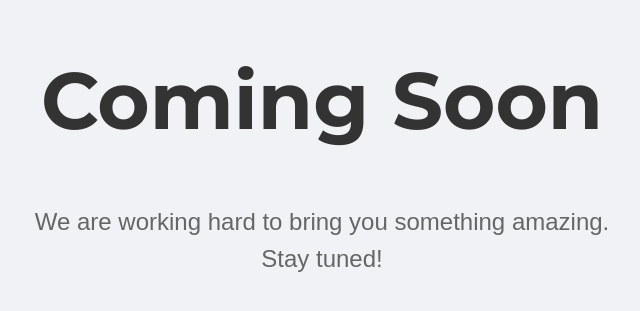
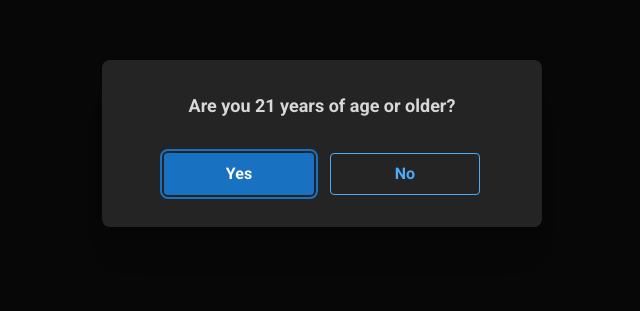
Before and after one commit to robotjsorg/skinnygenes-shop, a React (Vite) app: page / in a window 1280 px wide. Shown: the part 257-568 px from the top of the page, without its empty margins (318-958 px from the left). Built offline with nearby package versions, Linux system fonts and the light colour scheme.

Commit message:
Revert "feat: add coming soon page"
This reverts commit 6d39fa7885d960a5522d9cb01099d3d970b89019.

```diff
--- a/src/App.tsx
+++ b/src/App.tsx
@@ -1,15 +1,3 @@
-import React from 'react';
-import ComingSoonPage from './pages/ComingSoonPage';
-
-const App: React.FC = () => {
-  return (
-    <ComingSoonPage />
-  );
-};
-
-export default App;
-
-/*
 import React, { Suspense } from 'react';
 import { createHashRouter, RouterProvider, Outlet, useLocation } from 'react-router-dom';
 import { Center, Loader } from '@mantine/core';
@@ -129,4 +117,3 @@ const App: React.FC = () => {
 };
 
 export default App;
-*/
--- a/src/pages/ComingSoonPage.css
+++ /dev/null
@@ -1,23 +0,0 @@
-.coming-soon-container {
-  display: flex;
-  flex-direction: column;
-  justify-content: center;
-  align-items: center;
-  height: 100vh;
-  background-color: #f0f2f5;
-  text-align: center;
-  font-family: sans-serif;
-}
-
-.coming-soon-title {
-  font-size: 5rem;
-  font-weight: bold;
-  color: #333;
-  margin-bottom: 1rem;
-}
-
-.coming-soon-paragraph {
-  font-size: 1.5rem;
-  color: #666;
-  max-width: 600px;
-}
--- a/src/pages/ComingSoonPage.tsx
+++ /dev/null
@@ -1,15 +0,0 @@
-import React from 'react';
-import './ComingSoonPage.css';
-
-const ComingSoonPage: React.FC = () => {
-  return (
-    <div className="coming-soon-container">
-      <h1 className="coming-soon-title">Coming Soon</h1>
-      <p className="coming-soon-paragraph">
-        We are working hard to bring you something amazing. Stay tuned!
-      </p>
-    </div>
-  );
-};
-
-export default ComingSoonPage;
```
